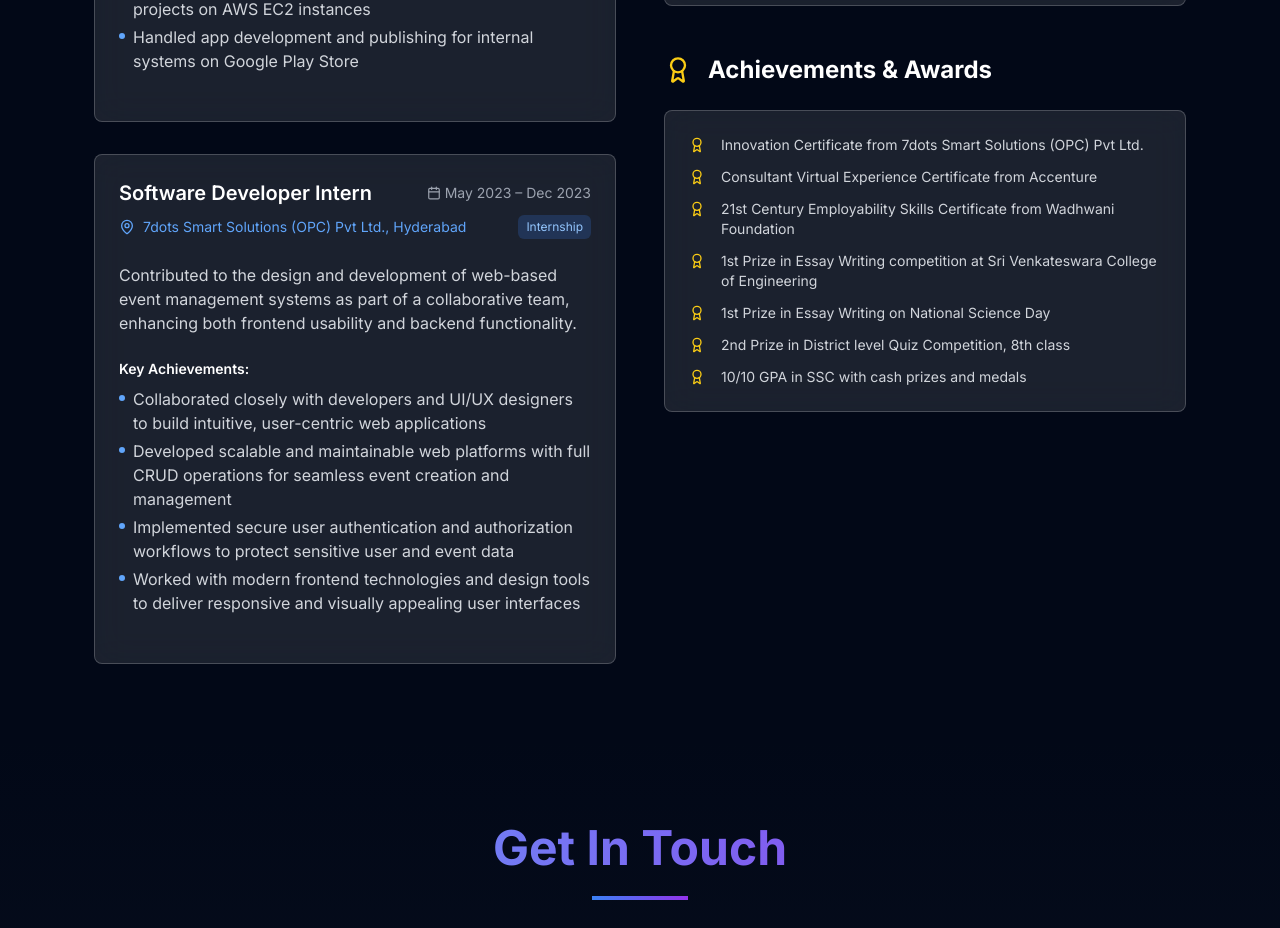
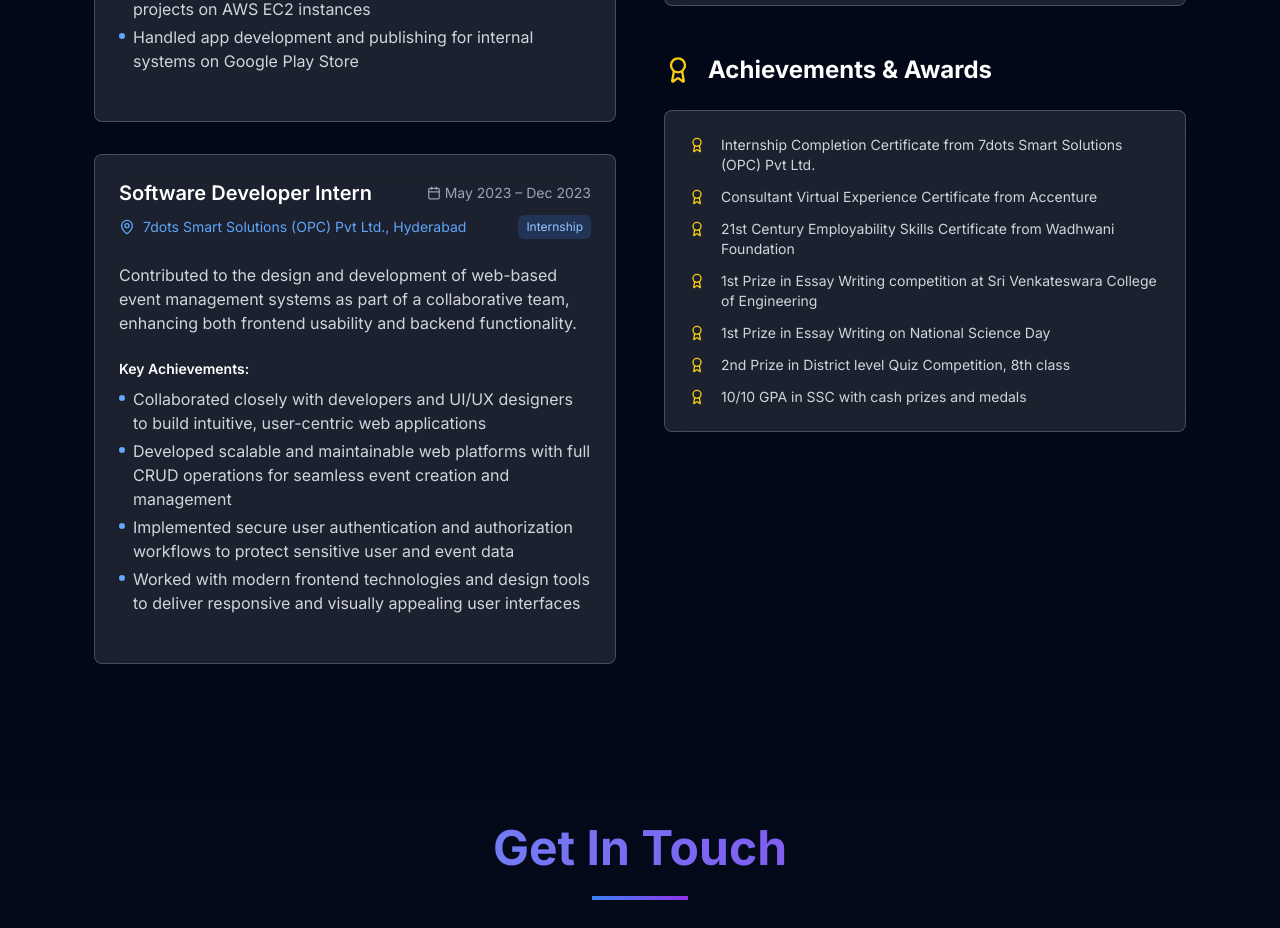
Before and after one commit to RangaSreeVijay768/portfolio_live, a React (Vite) app: page / in a window 1280 px wide. Shown: the part 5800-6728 px from the top of the page. Built offline with nearby package versions, Linux system fonts and the light colour scheme.

Commit message:
Update Experience.tsx

```diff
--- a/src/components/Experience.tsx
+++ b/src/components/Experience.tsx
@@ -62,7 +62,7 @@ const Experience = () => {
   ];
 
   const achievements = [
-    'Innovation Certificate from 7dots Smart Solutions (OPC) Pvt Ltd.',
+    'Internship Completion Certificate from 7dots Smart Solutions (OPC) Pvt Ltd.',
     'Consultant Virtual Experience Certificate from Accenture',
     '21st Century Employability Skills Certificate from Wadhwani Foundation',
     '1st Prize in Essay Writing competition at Sri Venkateswara College of Engineering',
```
